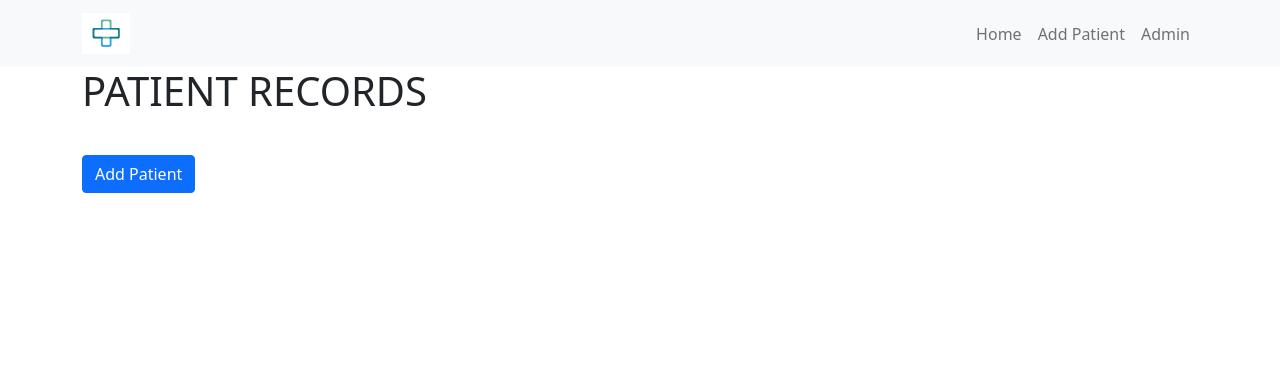
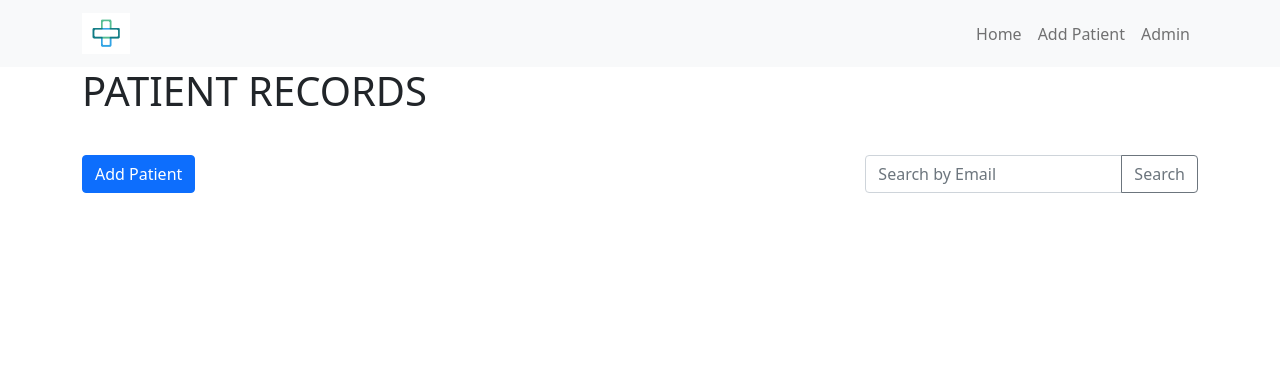
Before and after one commit to WSUCEG-7140/TeamH, a Django app: page / in a window 1280 px wide. Shown: the top 367 px of the page. Run offline with Django 4.2, Linux system fonts and the light colour scheme.

Commit message:
created search bar

```diff
--- a/PatientInfoapp/Templates/PatientInfoapp/home.html
+++ b/PatientInfoapp/Templates/PatientInfoapp/home.html
@@ -44,6 +44,14 @@
             <div class="col-12 col-md-6 mb-2">
                 <a class="button-link btn btn-primary" href="{% url 'add_patient' %}">Add Patient</a>
             </div>
+            <div class="col-12 col-md-6 d-flex justify-content-end">
+                <form method="GET" action="{% url 'home' %}">
+                    <div class="input-group">
+                        <input type="search" class="form-control" name="search_email" placeholder="Search by Email" value="{{ request.GET.search_email }}">
+                        <button class="btn btn-outline-secondary" type="submit">Search</button>
+                    </div>
+                </form>
+            </div>
         </div>
     </div>
 </body>
```
